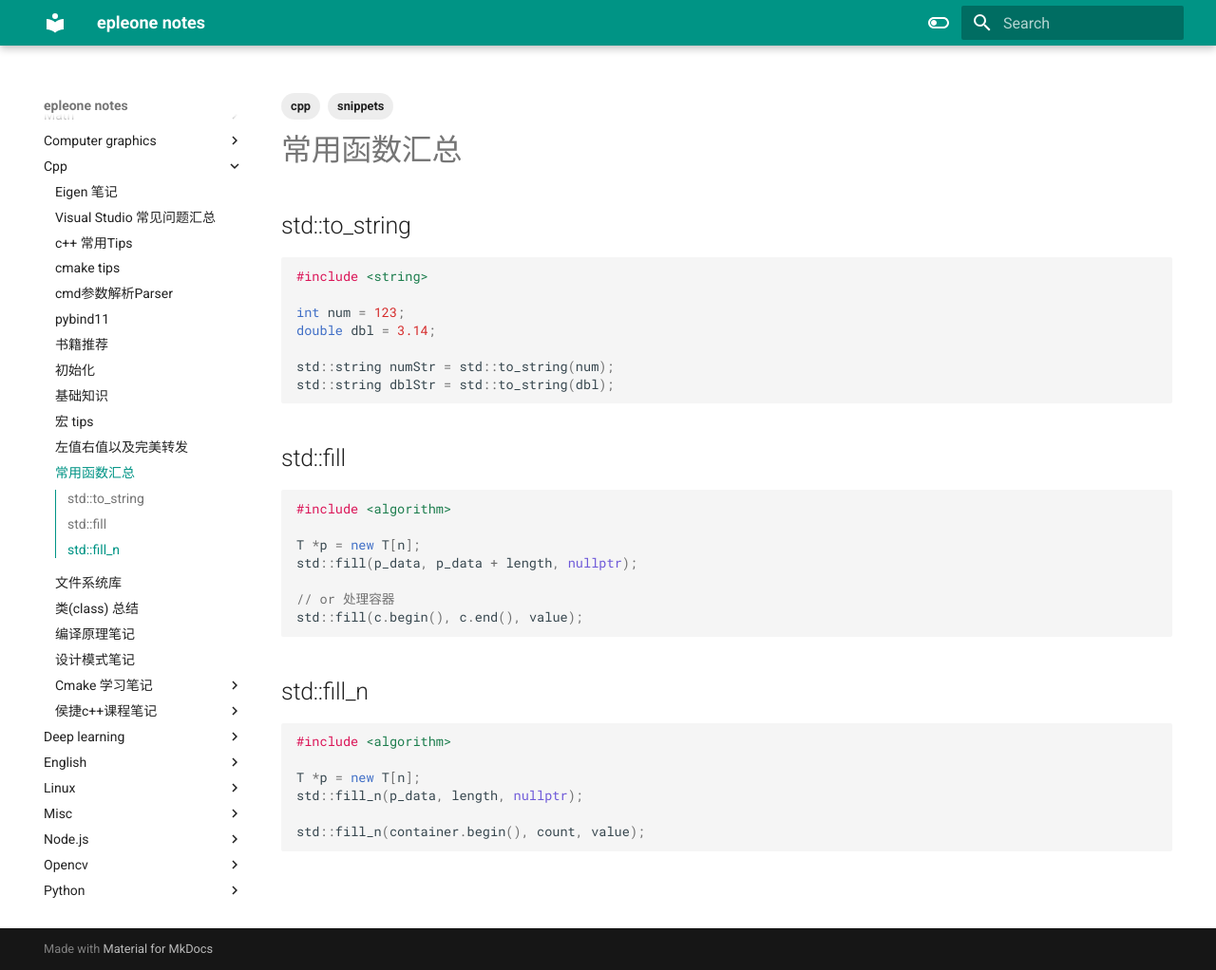
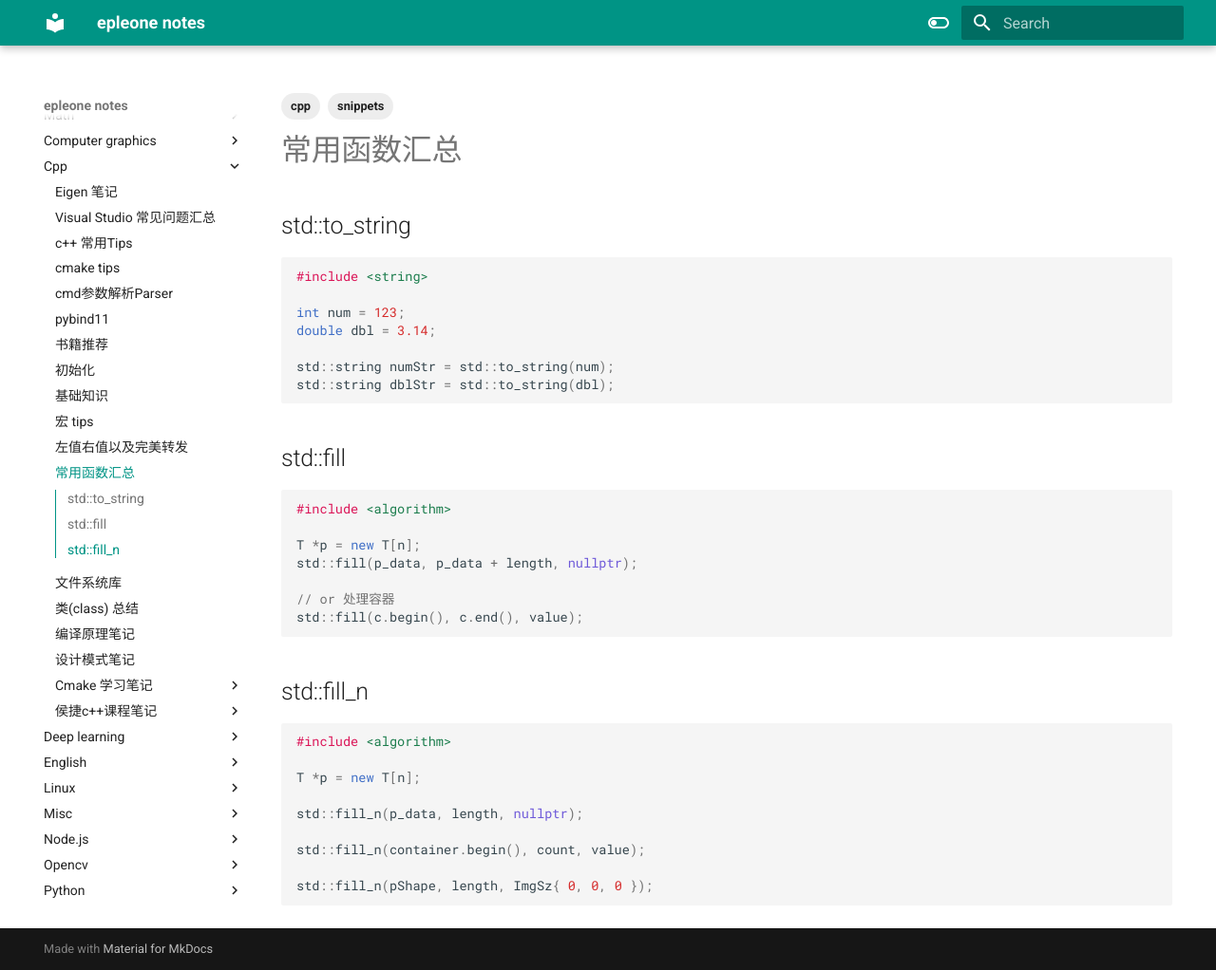
Before and after one commit to epleone/notes, an MkDocs documentation site: the page built from docs/cpp/常用函数汇总.md, in a window 1280 px wide and 1022 px high. Shown: the whole window at 95% size. Built offline with MkDocs 1.6.1 and Material for MkDocs 9.7.7, drawn with Linux system fonts in a browser that asks for light colours.

Commit message:
update notes

````diff
--- a/docs/cpp/常用函数汇总.md
+++ b/docs/cpp/常用函数汇总.md
@@ -31,14 +31,16 @@ std::fill(p_data, p_data + length, nullptr);
 std::fill(c.begin(), c.end(), value);
 ```
 
-
 ## std::fill_n
 
 ``` c++
 #include <algorithm>
 
 T *p = new T[n];
+
 std::fill_n(p_data, length, nullptr);
 
 std::fill_n(container.begin(), count, value);
+
+std::fill_n(pShape, length, ImgSz{ 0, 0, 0 });
 ```
````
